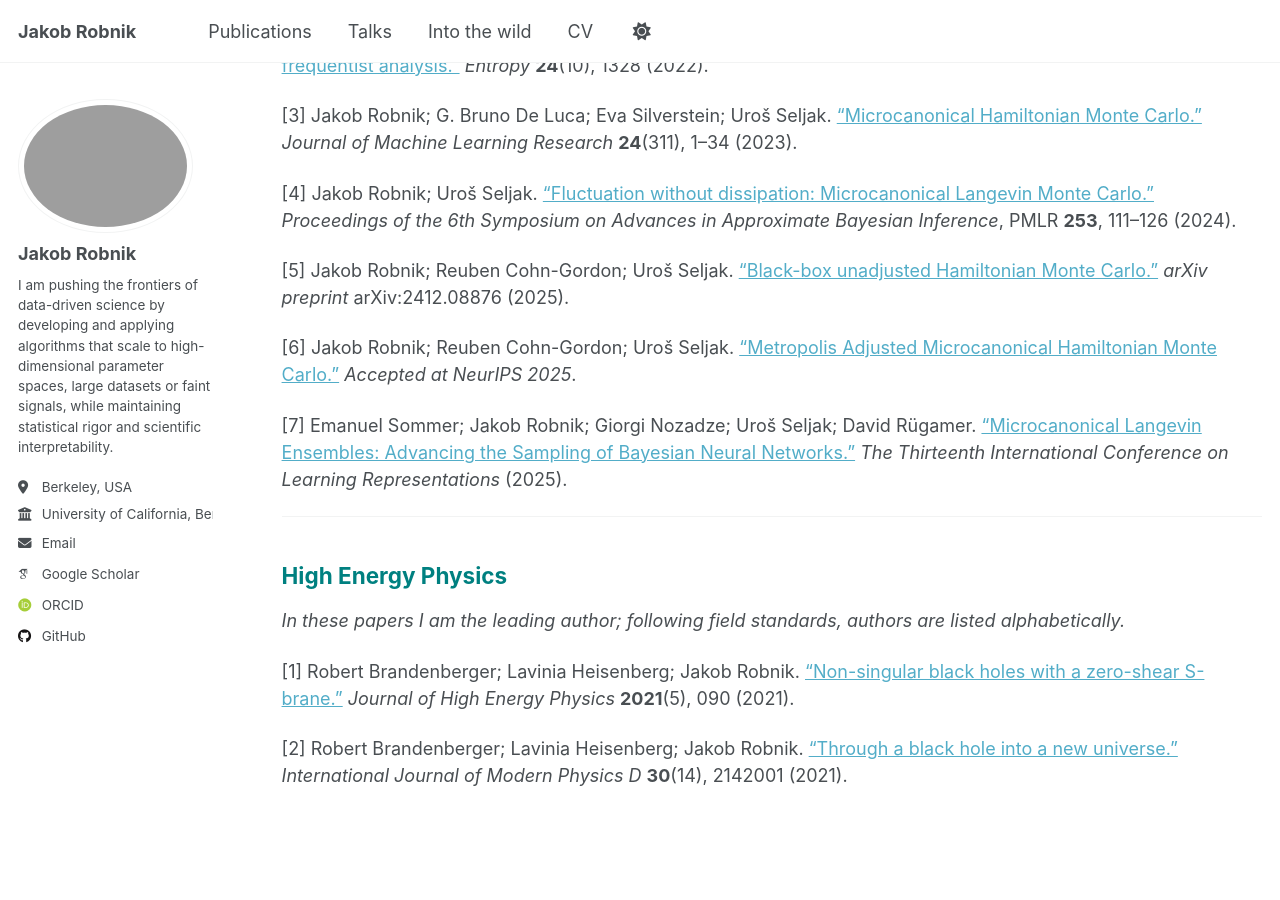
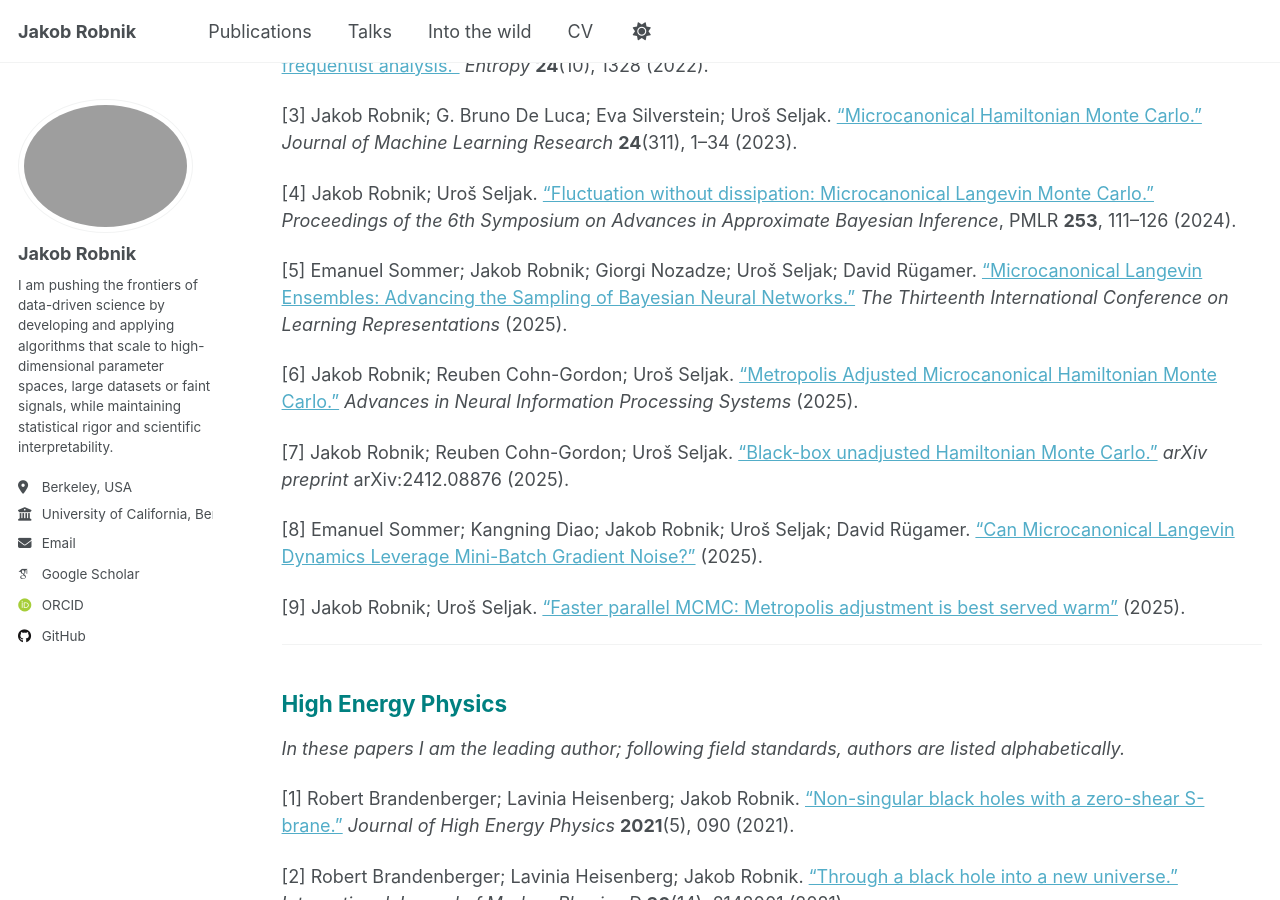
Before and after one commit to JakobRobnik/JakobRobnik.github.io, a Jekyll site: the page built from _pages/publications.md, in a window 1280 px wide and 900 px high, scrolled down 871 px. Built offline with Jekyll 4.4.1, drawn with Linux system fonts in a browser that asks for light colours; some web fonts are replaced; a script that is not in the unit is left out.

Commit message:
Update publications.md

```diff
--- a/_pages/publications.md
+++ b/_pages/publications.md
@@ -37,11 +37,16 @@ You can also find my articles on [my Google Scholar profile](https://scholar.goo
 
 [4] Jakob Robnik; Uroš Seljak. ["Fluctuation without dissipation: Microcanonical Langevin Monte Carlo.”](https://proceedings.mlr.press/v253/robnik24a.html) *Proceedings of the 6th Symposium on Advances in Approximate Bayesian Inference*, PMLR **253**, 111–126 (2024).
 
-[5] Jakob Robnik; Reuben Cohn-Gordon; Uroš Seljak. ["Black-box unadjusted Hamiltonian Monte Carlo.”](https://doi.org/10.48550/arXiv.2412.08876) *arXiv preprint* arXiv:2412.08876 (2025).
+[5] Emanuel Sommer; Jakob Robnik; Giorgi Nozadze; Uroš Seljak; David Rügamer. ["Microcanonical Langevin Ensembles: Advancing the Sampling of Bayesian Neural Networks.”](https://openreview.net/forum?id=QMtrW8Ej98) *The Thirteenth International Conference on Learning Representations* (2025).
 
-[6] Jakob Robnik; Reuben Cohn-Gordon; Uroš Seljak. ["Metropolis Adjusted Microcanonical Hamiltonian Monte Carlo.”](https://doi.org/10.48550/arXiv.2503.01707) *Accepted at NeurIPS 2025*.
+[6] Jakob Robnik; Reuben Cohn-Gordon; Uroš Seljak. ["Metropolis Adjusted Microcanonical Hamiltonian Monte Carlo.”](https://openreview.net/forum?id=Y38oEwTLTQ) *Advances in Neural Information
+Processing Systems* (2025).
 
-[7] Emanuel Sommer; Jakob Robnik; Giorgi Nozadze; Uroš Seljak; David Rügamer. ["Microcanonical Langevin Ensembles: Advancing the Sampling of Bayesian Neural Networks.”](https://openreview.net/forum?id=QMtrW8Ej98) *The Thirteenth International Conference on Learning Representations* (2025).
+[7] Jakob Robnik; Reuben Cohn-Gordon; Uroš Seljak. ["Black-box unadjusted Hamiltonian Monte Carlo.”](https://doi.org/10.48550/arXiv.2412.08876) *arXiv preprint* arXiv:2412.08876 (2025).
+
+[8] Emanuel Sommer; Kangning Diao; Jakob Robnik; Uroš Seljak; David Rügamer. ["Can Microcanonical Langevin Dynamics Leverage Mini-Batch Gradient Noise?”]() (2025).
+
+[9] Jakob Robnik; Uroš Seljak. ["Faster parallel MCMC: Metropolis adjustment is best served warm”]() (2025).
 
 ---
 
```
